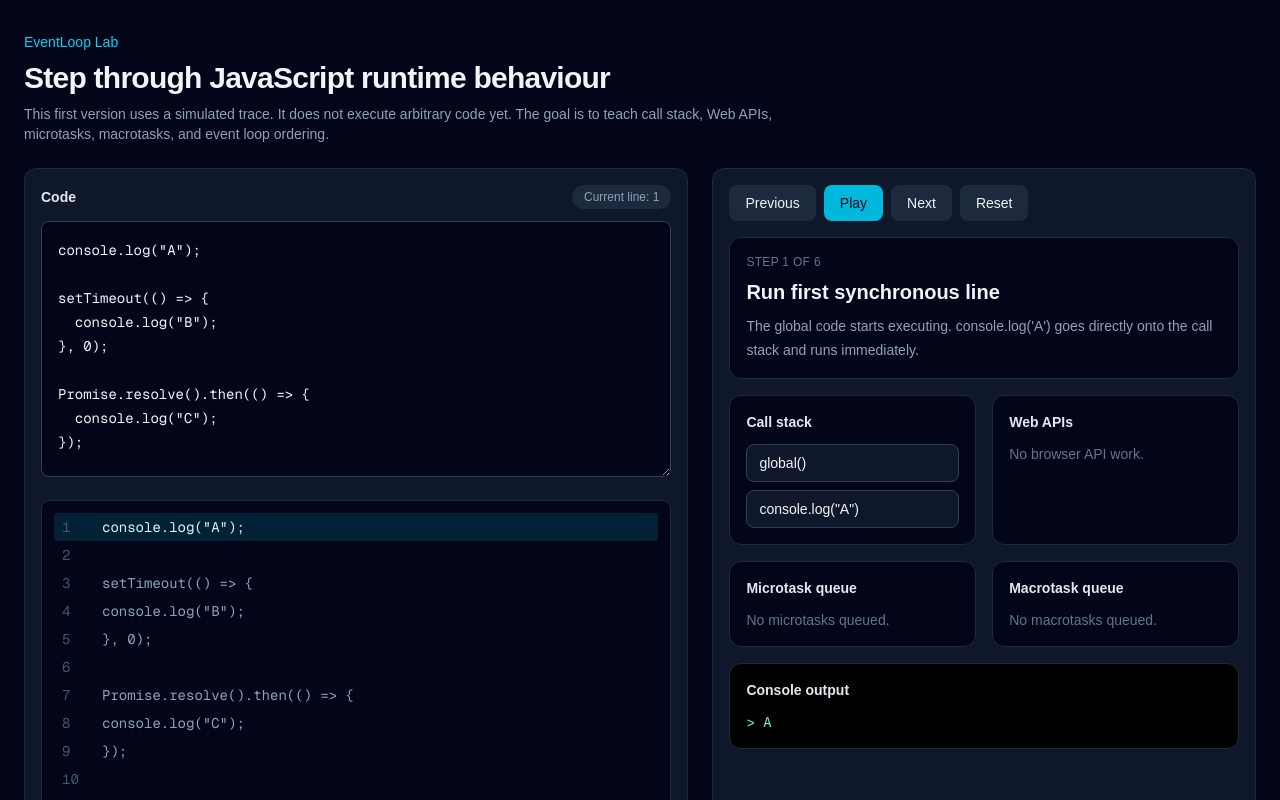
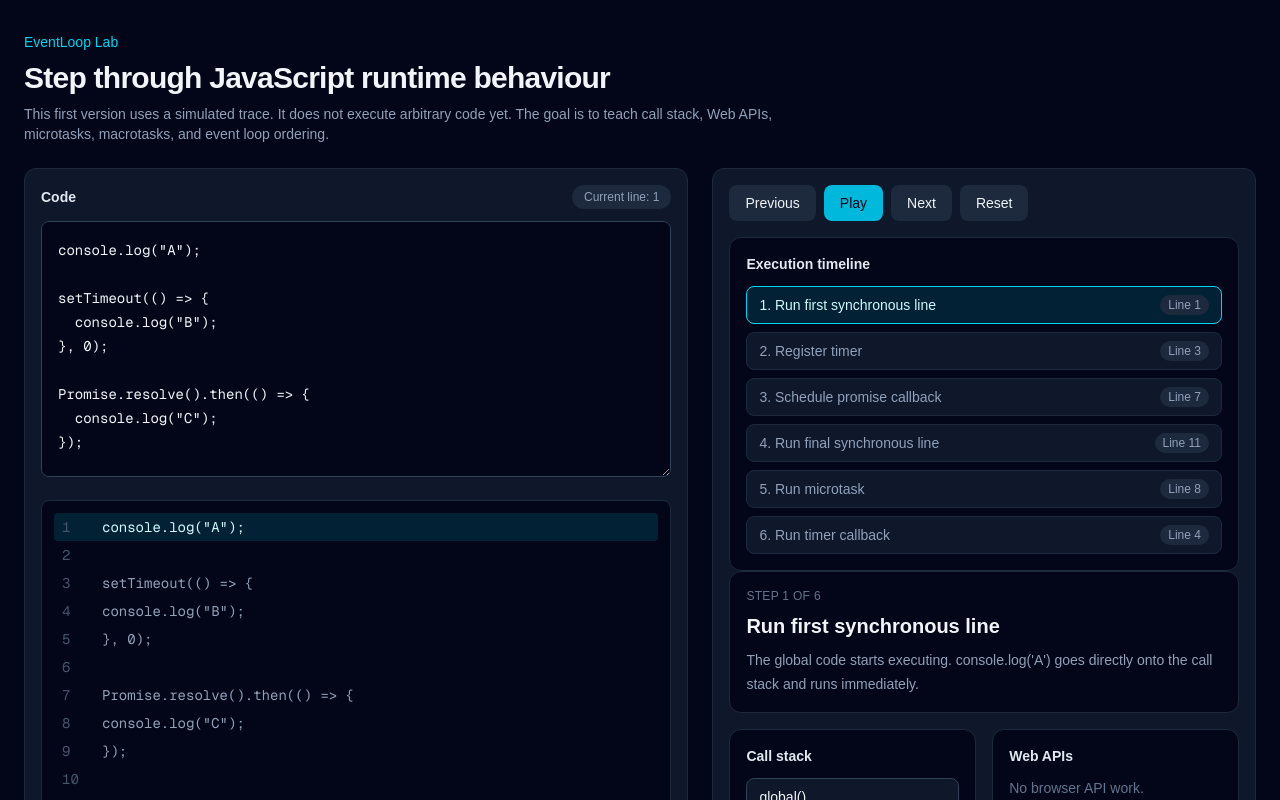
Before and after one commit to ambarbs/eventloop-lab, a Next.js app: page / in a window 1280 px wide. Shown: the top 800 px of the page. Built offline with nearby package versions, Linux system fonts and the light colour scheme.

Commit message:
Add clickable execution timeline

```diff
--- a/app/page.tsx
+++ b/app/page.tsx
@@ -2,6 +2,7 @@
 
 import { useEffect, useMemo, useState } from 'react';
 import { RuntimeBox } from '@/components/RuntimeBox';
+import { StepTimeline } from '@/components/StepTimeline';
 import { sampleCode, steps } from '@/lib/runtimeTrace';
 
 export default function Home() {
@@ -43,6 +44,11 @@ export default function Home() {
   function reset() {
     setIsPlaying(false);
     setCurrentStepIndex(0);
+  }
+
+  function selectStep(stepIndex: number) {
+    setIsPlaying(false);
+    setCurrentStepIndex(stepIndex);
   }
 
   return (
@@ -131,6 +137,12 @@ export default function Home() {
               </button>
             </div>
 
+            <StepTimeline
+              steps={steps}
+              currentStepIndex={currentStepIndex}
+              onSelectStep={selectStep}
+            />
+
             <div className="rounded-xl border border-slate-800 bg-slate-950 p-4">
               <p className="text-xs uppercase tracking-wide text-slate-500">
                 Step {currentStepIndex + 1} of {steps.length}
--- /dev/null
+++ b/components/StepTimeline.tsx
@@ -0,0 +1,48 @@
+import type { RuntimeStep } from '@/lib/runtimeTrace';
+
+type StepTimelineProps = {
+  steps: RuntimeStep[];
+  currentStepIndex: number;
+  onSelectStep: (stepIndex: number) => void;
+};
+
+export function StepTimeline({
+  steps,
+  currentStepIndex,
+  onSelectStep,
+}: StepTimelineProps) {
+  return (
+    <section className="rounded-xl border border-slate-800 bg-slate-950 p-4">
+      <h2 className="mb-3 text-sm font-semibold text-slate-200">
+        Execution timeline
+      </h2>
+
+      <div className="space-y-2">
+        {steps.map((step, index) => {
+          const isCurrent = index === currentStepIndex;
+
+          return (
+            <button
+              key={`${step.line}-${step.title}`}
+              onClick={() => onSelectStep(index)}
+              className={`w-full rounded-lg border px-3 py-2 text-left text-sm transition ${
+                isCurrent
+                  ? 'border-cyan-400 bg-cyan-500/15 text-cyan-100'
+                  : 'border-slate-800 bg-slate-900 text-slate-400 hover:border-slate-600 hover:text-slate-100'
+              }`}
+            >
+              <div className="flex items-center justify-between gap-3">
+                <span className="font-medium">
+                  {index + 1}. {step.title}
+                </span>
+                <span className="shrink-0 rounded-full bg-slate-800 px-2 py-0.5 text-xs text-slate-400">
+                  Line {step.line}
+                </span>
+              </div>
+            </button>
+          );
+        })}
+      </div>
+    </section>
+  );
+}
```
